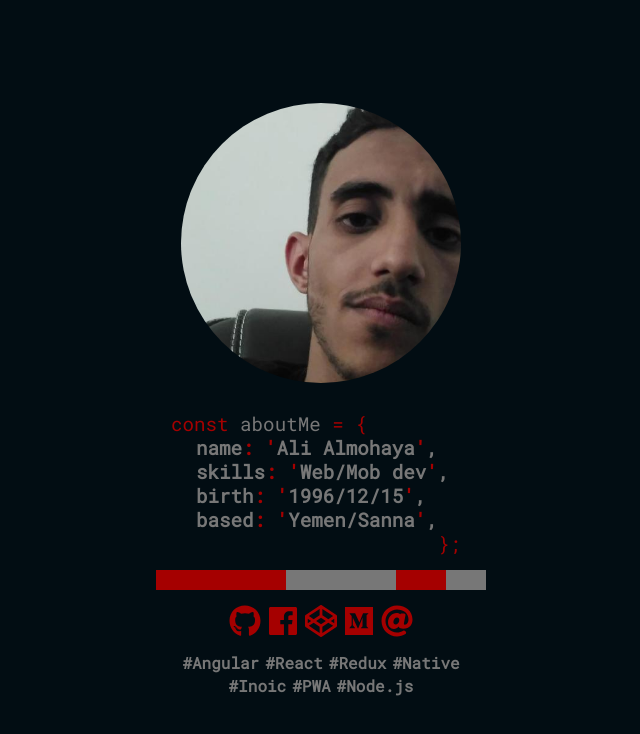
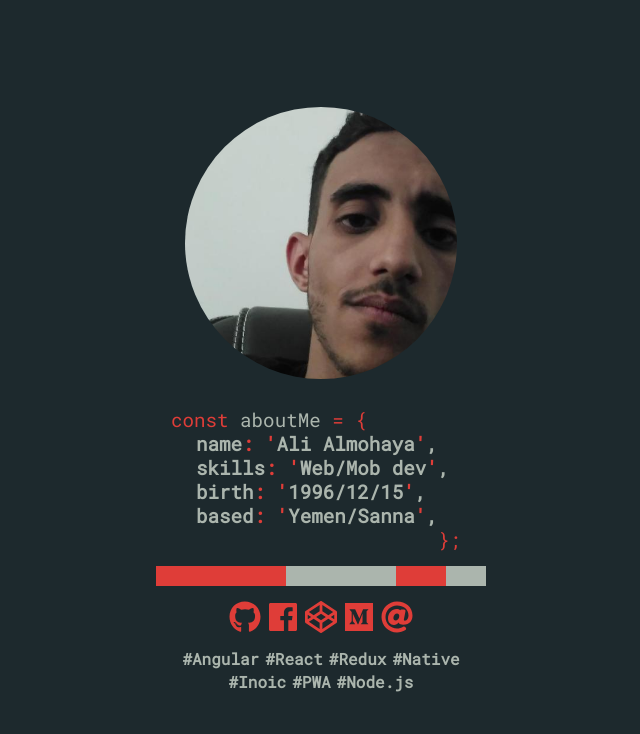
Before and after one commit to Almo7aya/new-spa-website, a React (Create React App) app: page / in a window 1280 px wide. Shown: the top 734 px of the page, without its empty margins (319-959 px from the left). Built offline with nearby package versions, Linux system fonts and the light colour scheme.

Commit message:
fix alot of colors

```diff
--- a/public/index.html
+++ b/public/index.html
@@ -1,28 +1 @@
-<!DOCTYPE html>
-<html lang="en">
-
-<head>
-  <meta charset="utf-8">
-  <meta name="viewport" content="width=device-width, initial-scale=1, shrink-to-fit=no">
-  <meta name="theme-color" content="#020d13">
-
-  <link rel="manifest" href="%PUBLIC_URL%/manifest.json">
-  <link rel="shortcut icon" href="%PUBLIC_URL%/favicon.ico">
-
-  <link rel="stylesheet" href="https://necolas.github.io/normalize.css/8.0.0/normalize.css" />
-  <link href="https://fonts.googleapis.com/css?family=Roboto+Mono" rel="stylesheet">
-
-  <title>Almo7aya | Ali Almohaya</title>
-</head>
-
-<body>
-  <noscript>
-    You need to enable JavaScript to run this app.
-  </noscript>
-  <div id="root"></div>
-
-  <script defer src="https://use.fontawesome.com/releases/v5.0.8/js/all.js"></script>
-
-</body>
-
-</html>
+<!DOCTYPE html><html lang="en"><head><meta charset="utf-8"><meta name="viewport" content="width=device-width, initial-scale=1, shrink-to-fit=no"><meta name="theme-color" content="#1d292d"><link rel="manifest" href="%PUBLIC_URL%/manifest.json"><link rel="shortcut icon" href="%PUBLIC_URL%/favicon.ico"><link rel="stylesheet" href="https://necolas.github.io/normalize.css/8.0.0/normalize.css" /><link href="https://fonts.googleapis.com/css?family=Roboto+Mono" rel="stylesheet"><title>Almo7aya | Ali Almohaya</title></head><body><noscript>You need to enable JavaScript to run this app. </noscript><div id="root"></div><script defer src="https://use.fontawesome.com/releases/v5.0.8/js/all.js"></script></body></html>
--- a/src/styles/Footer.css
+++ b/src/styles/Footer.css
@@ -4,7 +4,7 @@
 }
 
 .Footer div#inter {
-    background-color: #777777;
+    background-color: #abb5ad;
     height: 20px;
     display: flex;
     flex-direction: row;
@@ -12,7 +12,7 @@
 }
 
 .Footer div#inter span {
-    background-color: #a50000;
+    background-color: #df3d38;
     width: 130px;
     height: 100%;
 }
@@ -30,5 +30,5 @@
 .Footer div#icons svg {
     margin: 0 4px;
     display: inline-block;
-    color: #a50000;
+    color: #df3d38;
 }
--- a/src/styles/HeaderSection.css
+++ b/src/styles/HeaderSection.css
@@ -1,6 +1,6 @@
 .HeaderSection {
     width: 100%;
-    color: #777777;
+    color: #abb5ad;
 }
 
 .HeaderSection h3 {
@@ -22,5 +22,5 @@
 }
 
 .stat {
-    color: #a50000;
+    color: #df3d38;
 }
--- a/src/styles/ProfileImg.css
+++ b/src/styles/ProfileImg.css
@@ -1,6 +1,6 @@
 .ProfileImg {
     width: 100%;
-    height: 35%;
+    height: 34%;
     overflow: hidden;
     text-align: center;
     /* margin-top: 70px; */
--- a/src/styles/Tags.css
+++ b/src/styles/Tags.css
@@ -2,7 +2,7 @@
     display: flex;
     flex-wrap: wrap;
     justify-content: center;
-    color: #777777;
+    color: #abb5ad;
     font-weight: 900;
     width: 100%;
 }
--- a/src/styles/index.css
+++ b/src/styles/index.css
@@ -2,7 +2,7 @@ body {
     margin: 0;
     padding: 0;
     font-family: 'Roboto Mono', monospace;
-    background-color: #020d13;
+    background-color: #1d292d;
     color: #fff;
     font-size: 16px;
 }
```
Also changed, not shown: public/manifest.json.
